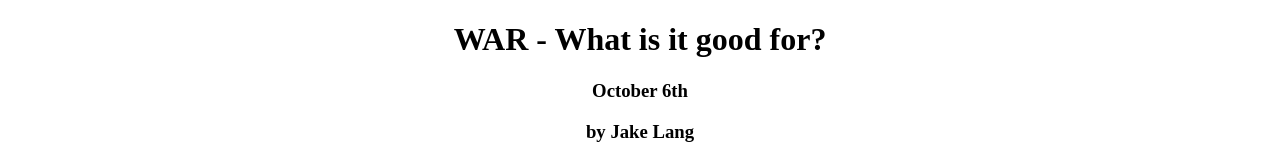
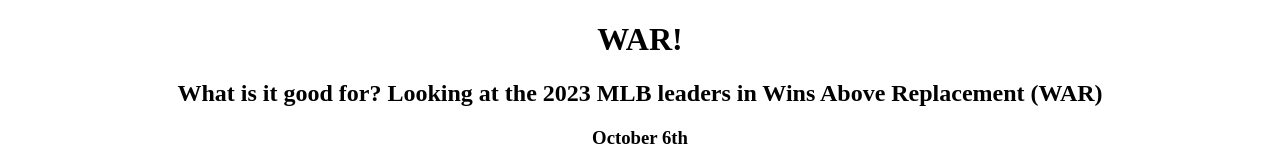
Before and after one commit to jake-lang94/iconproject, a plain HTML site: page index.html in a window 1280 px wide. Shown: the top 160 px of the page. Drawn offline with Linux system fonts and the light colour scheme.

Commit message:
Update index.html

```diff
--- a/index.html
+++ b/index.html
@@ -16,7 +16,8 @@
 </head>
 <body>
 <center>
-<h1>WAR - What is it good for?</h1>
+<h1>WAR!</h1>
+<h2>What is it good for? Looking at the 2023 MLB leaders in Wins Above Replacement (WAR)</h2>
 <h3>October 6th</h3>
 <h3>by Jake Lang</h3>
 </center>
```
